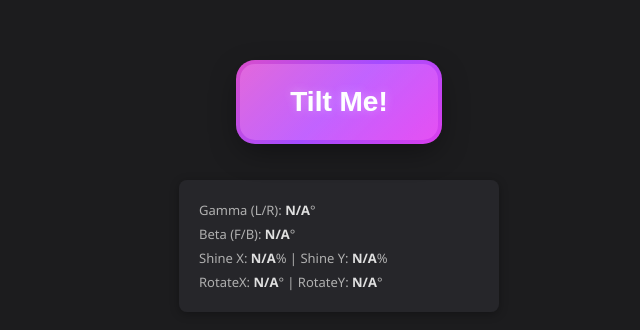
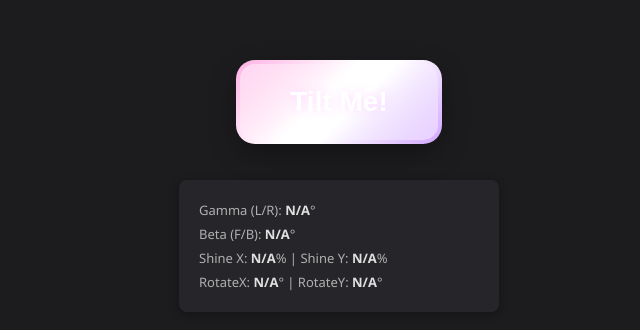
Before and after one commit to ManthanBR/shinybutton, a plain HTML site: page index.html in a window 1280 px wide. Shown: the part 212-542 px from the top of the page, without its empty margins (301-941 px from the left). Drawn offline with Linux system fonts and the light colour scheme.

Commit message:
Update style.css

```diff
--- a/style.css
+++ b/style.css
@@ -5,16 +5,15 @@ body {
     justify-content: center;
     min-height: 100vh;
     margin: 0;
-    background-color: #1c1c1e; /* Darker, slightly cool background */
+    background-color: #1c1c1e;
     font-family: 'Segoe UI', Tahoma, Geneva, Verdana, sans-serif;
     color: #f0f0f0;
     overflow: hidden;
-    perspective: 1000px; /* Essential for 3D transform on children */
+    perspective: 1000px;
 }
 
 .button-container {
-    /* This container can also have perspective if needed,
-       but body having it is often enough for a single element. */
+    /* Optional: For grouping or further perspective adjustments */
 }
 
 .shiny-button {
@@ -22,15 +21,14 @@ body {
     font-size: 28px;
     font-weight: 600;
     color: white;
-    /* Opaque button background is KEY for the ::after border to work */
-    background-color: #28282D; /* Base color of the button, can be dark */
+    background-color: #28282D; /* Dark base for good contrast with shine */
     border: none;
-    border-radius: 15px;
+    border-radius: 15px; /* Stored in --button-border-radius */
     cursor: pointer;
-    position: relative; /* For pseudo-elements and z-indexing */
-    overflow: visible; /* Allow box-shadow to be fully visible, ::before/::after will be clipped by their own radius */
+    position: relative;
+    overflow: visible; /* For box-shadow visibility */
     box-shadow: 0 10px 30px rgba(0, 0, 0, 0.4),
-                0 0 0px 2px rgba(0,0,0,0.1); /* Subtle edge */
+                0 0 0px 2px rgba(0,0,0,0.1);
 
     /* CSS variables for dynamic control */
     --shine-bg-pos-x: 50%;
@@ -38,13 +36,13 @@ body {
     --button-rotate-x: 0deg;
     --button-rotate-y: 0deg;
     --border-thickness: 4px;
-    --button-border-radius: 15px; /* Match button's border-radius */
+    --button-border-radius: 15px;
 
-    transform-style: preserve-3d; /* Allows children to be transformed in 3D space */
+    transform-style: preserve-3d;
     transform: rotateX(var(--button-rotate-x)) rotateY(var(--button-rotate-y));
     transition: transform 0.05s linear, box-shadow 0.2s;
-    z-index: 1; /* Ensure button content is above the ::after border */
-    text-shadow: 0 0 10px rgba(255,200,255,0.3);
+    z-index: 1;
+    text-shadow: 0 0 10px hsla(300, 100%, 85%, 0.5); /* Pinkish glow for text */
 }
 
 .shiny-button:active {
@@ -59,7 +57,7 @@ body {
     position: absolute;
     pointer-events: none;
     transition: background-position 0.05s linear, opacity 0.2s;
-    background-size: 350% 350%; /* Larger for 2D movement */
+    background-size: 350% 350%; /* Larger for 2D movement, allows highlights to sweep */
     background-position: var(--shine-bg-pos-x) var(--shine-bg-pos-y);
 }
 
@@ -69,19 +67,30 @@ body {
     left: 0;
     width: 100%;
     height: 100%;
-    border-radius: var(--button-border-radius); /* Match button */
+    border-radius: var(--button-border-radius);
     background-image: linear-gradient(
-        135deg, /* Diagonal gradient looks more dynamic */
-        hsla(280, 80%, 70%, 0.4), /* Purple */
-        hsla(320, 85%, 75%, 0.5), /* Pink */
-        hsla(0, 80%, 75%, 0.4),   /* Soft Red/Pink */
-        hsla(260, 90%, 70%, 0.5), /* Indigo */
-        hsla(300, 85%, 70%, 0.6), /* Magenta */
-        hsla(280, 80%, 70%, 0.4)  /* Loop Purple */
+        135deg,
+        /* Color band 1: Purple to Pink with White Highlight */
+        hsla(280, 70%, 60%, 0.2) 5%,  /* Softer start */
+        hsla(300, 80%, 65%, 0.6) 15%, /* Main Pink/Purple */
+        hsla(310, 100%, 95%, 0.8) 20%,/* Bright Highlight Start (very light pink) */
+        hsla(0, 0%, 100%, 0.9) 22.5%, /* Peak White Highlight */
+        hsla(310, 100%, 95%, 0.8) 25%,/* Bright Highlight End */
+        hsla(320, 80%, 65%, 0.6) 35%, /* Main Pink */
+        hsla(340, 70%, 60%, 0.2) 45%, /* Softer end of this band */
+
+        /* Color band 2: Indigo to Magenta with White Highlight */
+        hsla(260, 70%, 60%, 0.2) 55%, /* Softer start */
+        hsla(270, 80%, 65%, 0.6) 65%, /* Main Indigo/Purple */
+        hsla(280, 100%, 95%, 0.8) 70%,/* Bright Highlight Start (very light purple) */
+        hsla(0, 0%, 100%, 0.9) 72.5%, /* Peak White Highlight */
+        hsla(280, 100%, 95%, 0.8) 75%,/* Bright Highlight End */
+        hsla(290, 80%, 65%, 0.6) 85%, /* Main Magenta */
+        hsla(300, 70%, 60%, 0.2) 95%  /* Softer end */
     );
-    opacity: 0.7;
-    mix-blend-mode: color-dodge; /* screen, overlay, color-dodge, lighten */
-    z-index: 1; /* Above button's bg, below text (if button text has higher z-index) */
+    opacity: 0.8; /* Slightly increased opacity for brighter overall shine */
+    mix-blend-mode: color-dodge; /* This mode makes light colors very bright */
+    z-index: 1;
 }
 
 /* SHINY BORDER (::after) */
@@ -90,20 +99,19 @@ body {
     left: calc(var(--border-thickness) * -1);
     width: calc(100% + var(--border-thickness) * 2);
     height: calc(100% + var(--border-thickness) * 2);
-    /* Outer radius must accommodate the border thickness */
     border-radius: calc(var(--button-border-radius) + var(--border-thickness));
-
     background-image: linear-gradient(
         135deg,
-        hsl(290, 100%, 60%), /* Vivid Purple */
-        hsl(330, 100%, 65%), /* Hot Pink */
-        hsl(270, 100%, 65%), /* Indigo/Violet */
-        hsl(310, 100%, 60%), /* Deep Magenta */
-        hsl(290, 100%, 60%)  /* Loop Purple */
+        hsl(290, 100%, 60%) 0%,    /* Vivid Purple */
+        hsl(320, 100%, 65%) 20%,   /* Hot Pink */
+        hsl(0, 0%, 100%) 48%,      /* White Highlight Start */
+        hsl(0, 0%, 100%) 52%,      /* White Highlight End (creates a sharp band) */
+        hsl(270, 100%, 60%) 80%,   /* Indigo/Violet */
+        hsl(290, 100%, 60%) 100%   /* Loop Purple */
     );
-    opacity: 1;
-    z-index: -1; /* CRUCIAL: Behind the button's main background */
-                  /* The button's `background-color` will cover the center of this ::after */
+    opacity: 1; /* Border shine is fully opaque */
+    z-index: -1; /* Behind the button's main background */
+    /* No mix-blend-mode needed here as it's a solid color shine */
 }
 
 .debug-info {
```
